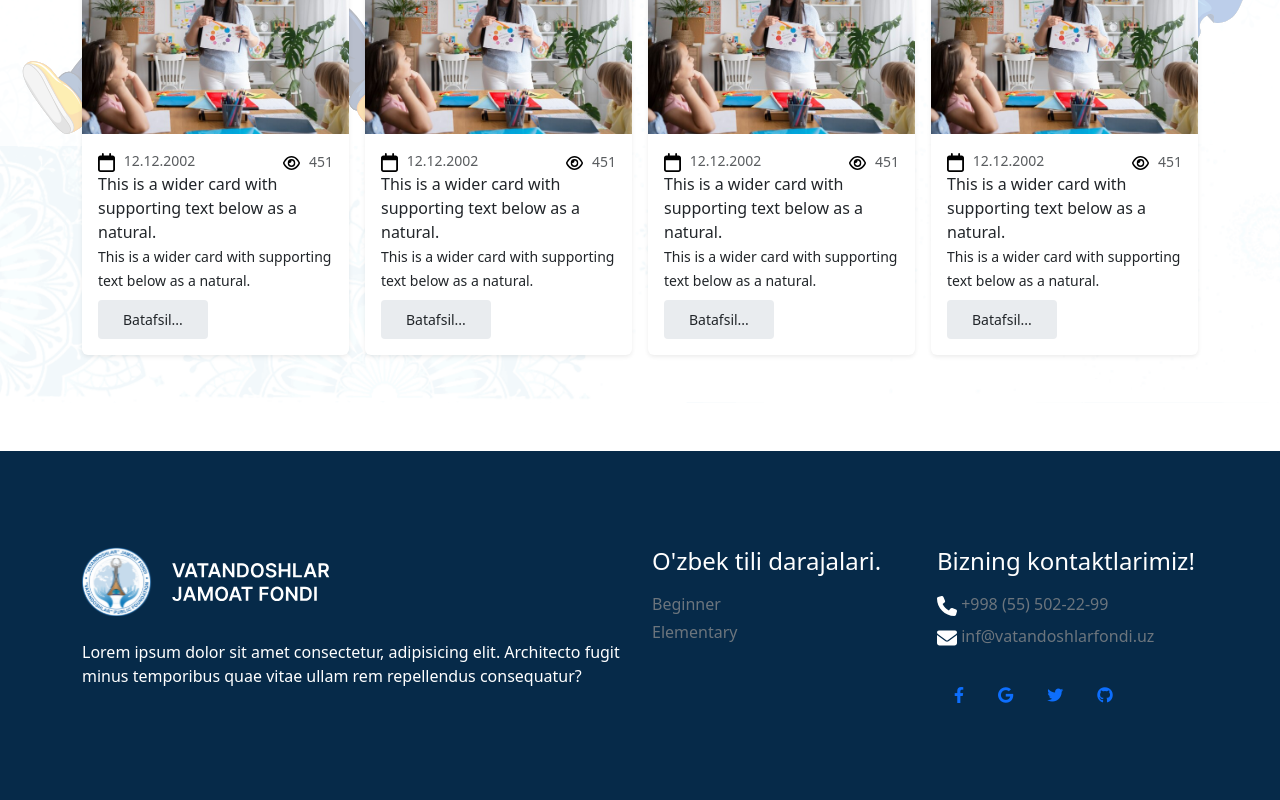
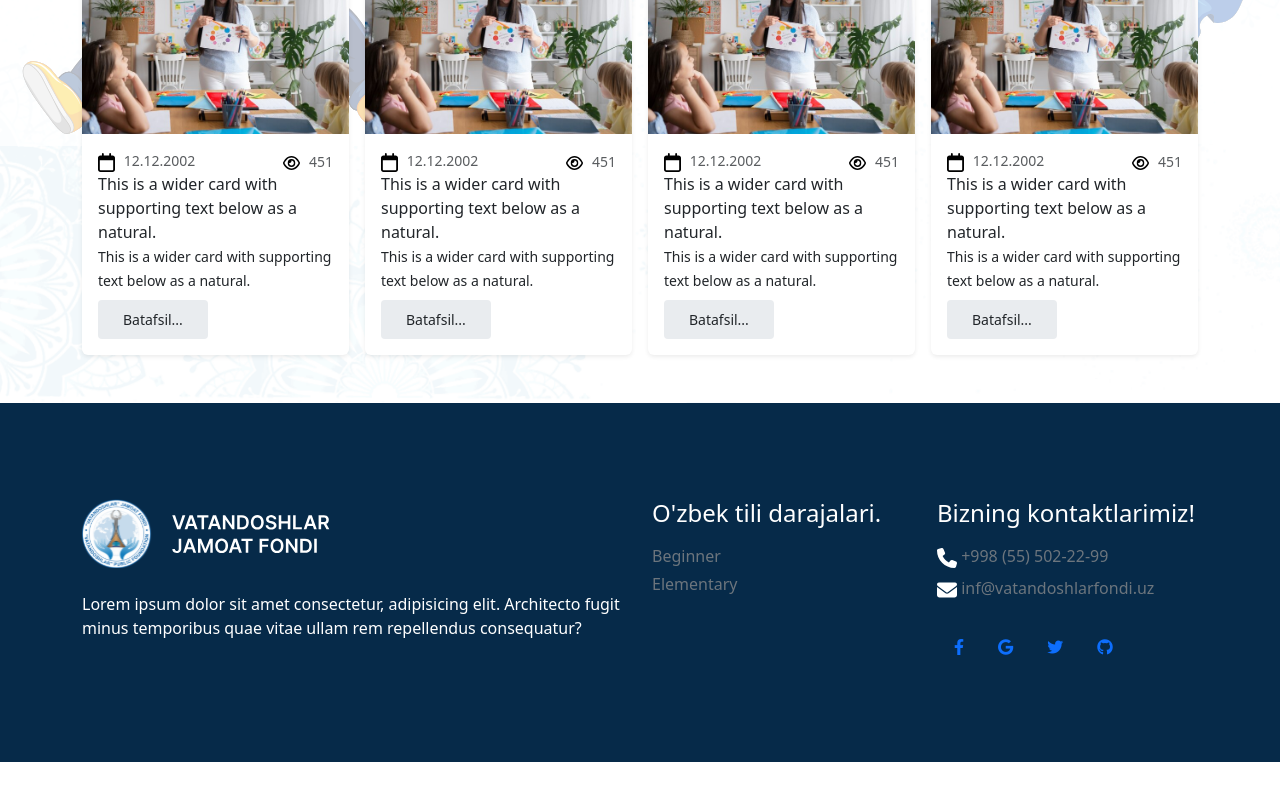
Before and after one commit to axrorbekdf/ozbektili-project, a Vue app: page / in a window 1280 px wide. Shown: the part 2311-3111 px from the top of the page. After the commit the page ends 3073 px from the top, so only its background shows below. Built offline with nearby package versions, Linux system fonts and the light colour scheme.

Commit message:
deploy github pages

```diff
--- a/index.html
+++ b/index.html
@@ -4,7 +4,7 @@
     <meta charset="UTF-8">
     <link rel="icon" href="/src/assets/logo-dark.svg">
     <meta name="viewport" content="width=device-width, initial-scale=1.0">
-    <title>Vite App</title>
+    <title><%= htmlWebpackPlugin.options.title %></title>
     <link rel="stylesheet" href="https://cdnjs.cloudflare.com/ajax/libs/font-awesome/6.4.2/css/all.min.css"/>
   </head>
   <body>
--- a/src/views/HomeView.vue
+++ b/src/views/HomeView.vue
@@ -468,7 +468,7 @@
       </div>
     </section>
 
-    <section class="container-fluid p-0 mt-5" style="background-color: #062A49">
+    <section class="container-fluid p-0" style="background-color: #062A49">
       <div class="container py-5">
         <div class="row justify-content-between py-5">
           <div class="col-md-6 col-12 text-white" style="display: flex; flex-direction: column;">
--- a/src/views/news/SingleView.vue
+++ b/src/views/news/SingleView.vue
@@ -274,6 +274,9 @@
 }
 
 @media (max-width: 992px) {
+  #header-bg{
+    height: 60vh;
+  }
   .nav-menu{
     display: flex;
     flex-direction: column;
@@ -292,6 +295,9 @@
 }
 
 @media (max-width: 768px) {
+  #header-bg{
+    height: 60vh;
+  }
   .kirish-button a{
     /* flex-direction: column; */
     font-size: 8px;
```
